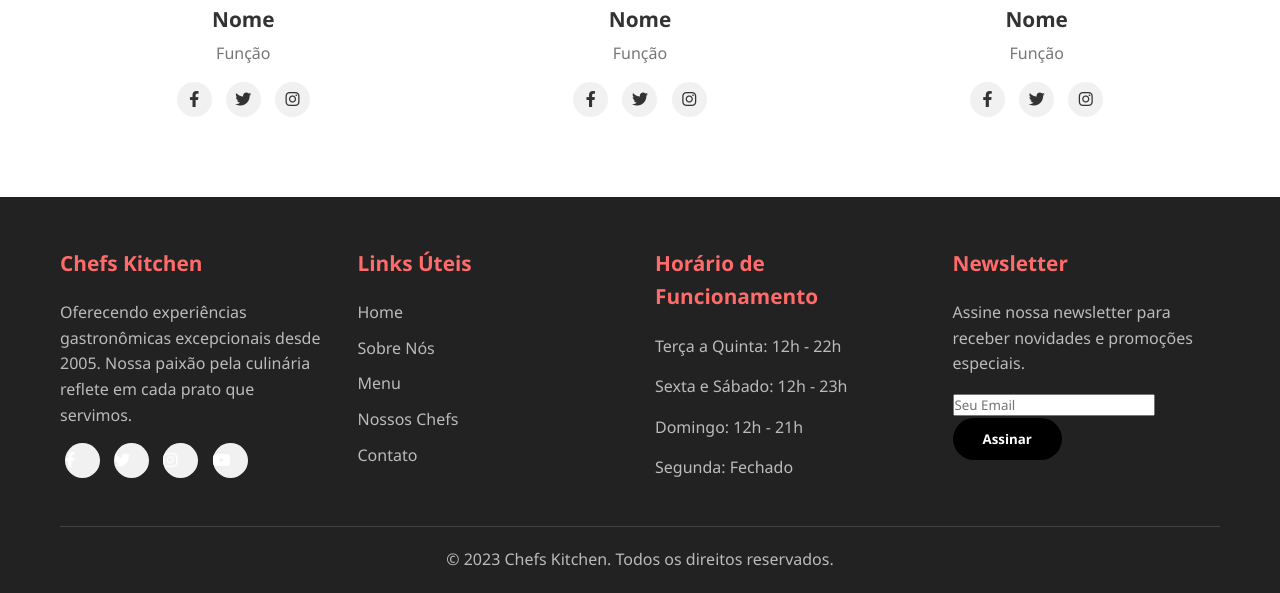
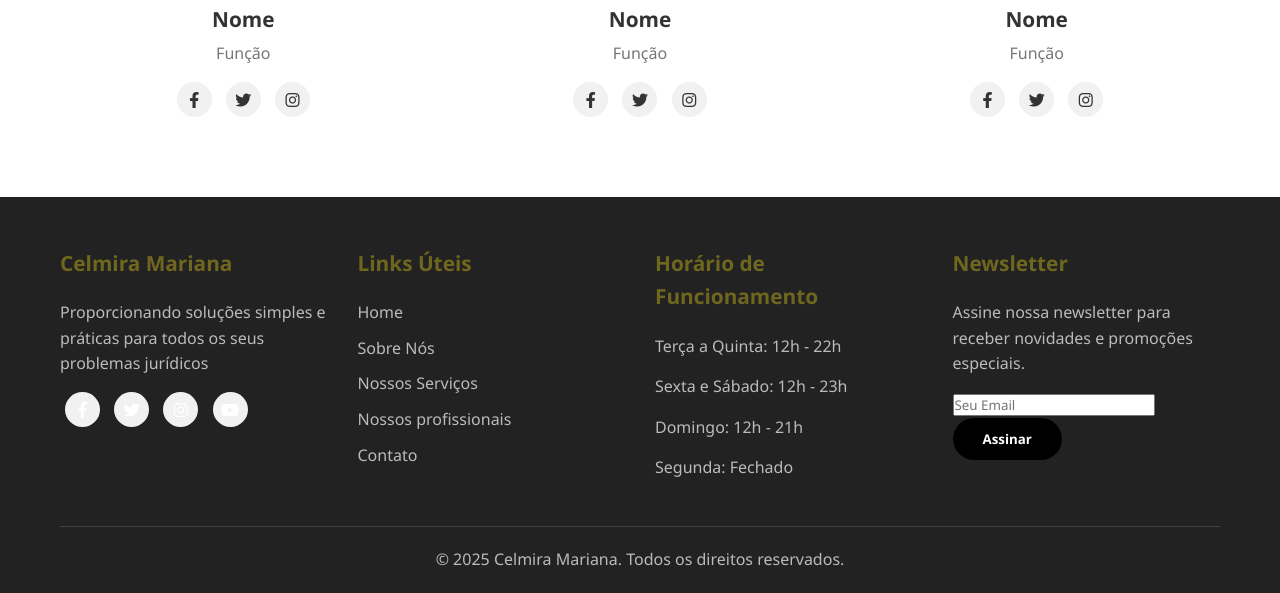
Before and after one commit to JulioGrahl/LandingCelmira, a plain HTML site: page index.html in a window 1280 px wide. Shown: the part 4534-5127 px from the top of the page. Drawn offline with Linux system fonts and the light colour scheme.

Commit message:
Alterações finais, antes da aprovação

```diff
--- a/Styles.css
+++ b/Styles.css
@@ -35,7 +35,7 @@ a {
 }
 
 .btn:hover {
-    background-color: #ff5252;
+    background-color: #70671f;
     transform: translateY(-3px);
 }
 
@@ -333,8 +333,15 @@ nav ul li a:hover {
     transition: all 0.3s ease;
 }
 
+.social-links i{
+    display: flex;
+    justify-content: center;
+    align-items: center;
+    margin-top: 10px;
+}
+
 .social-links a:hover {
-    background-color: #ff6b6b;
+    background-color: #70671f;
     color: white;
 }
 
@@ -399,7 +406,7 @@ footer {
 .footer-col h3 {
     font-size: 1.3rem;
     margin-bottom: 20px;
-    color: #ff6b6b;
+    color: #70671f;
 }
 
 .footer-col p {
@@ -418,7 +425,7 @@ footer {
 }
 
 .footer-links a:hover {
-    color: #ff6b6b;
+    color: black;
 }
 
 .footer-bottom {
--- a/index.html
+++ b/index.html
@@ -278,8 +278,8 @@
         <div class="container">
             <div class="footer-container">
                 <div class="footer-col">
-                    <h3>Chefs Kitchen</h3>
-                    <p>Oferecendo experiências gastronômicas excepcionais desde 2005. Nossa paixão pela culinária reflete em cada prato que servimos.</p>
+                    <h3>Celmira Mariana</h3>
+                    <p>Proporcionando soluções simples e práticas para todos os seus problemas jurídicos</p>
                     <div class="social-links">
                         <a href="#"><i class="fab fa-facebook-f"></i></a>
                         <a href="#"><i class="fab fa-twitter"></i></a>
@@ -293,8 +293,8 @@
                     <ul class="footer-links">
                         <li><a href="#home">Home</a></li>
                         <li><a href="#about">Sobre Nós</a></li>
-                        <li><a href="#menu">Menu</a></li>
-                        <li><a href="#team">Nossos Chefs</a></li>
+                        <li><a href="#menu">Nossos Serviços</a></li>
+                        <li><a href="#team">Nossos profissionais</a></li>
                         <li><a href="#contact">Contato</a></li>
                     </ul>
                 </div>
@@ -318,7 +318,7 @@
             </div>
 
             <div class="footer-bottom">
-                <p>&copy; 2023 Chefs Kitchen. Todos os direitos reservados.</p>
+                <p>&copy; 2025 Celmira Mariana. Todos os direitos reservados.</p>
             </div>
         </div>
     </footer>
```
